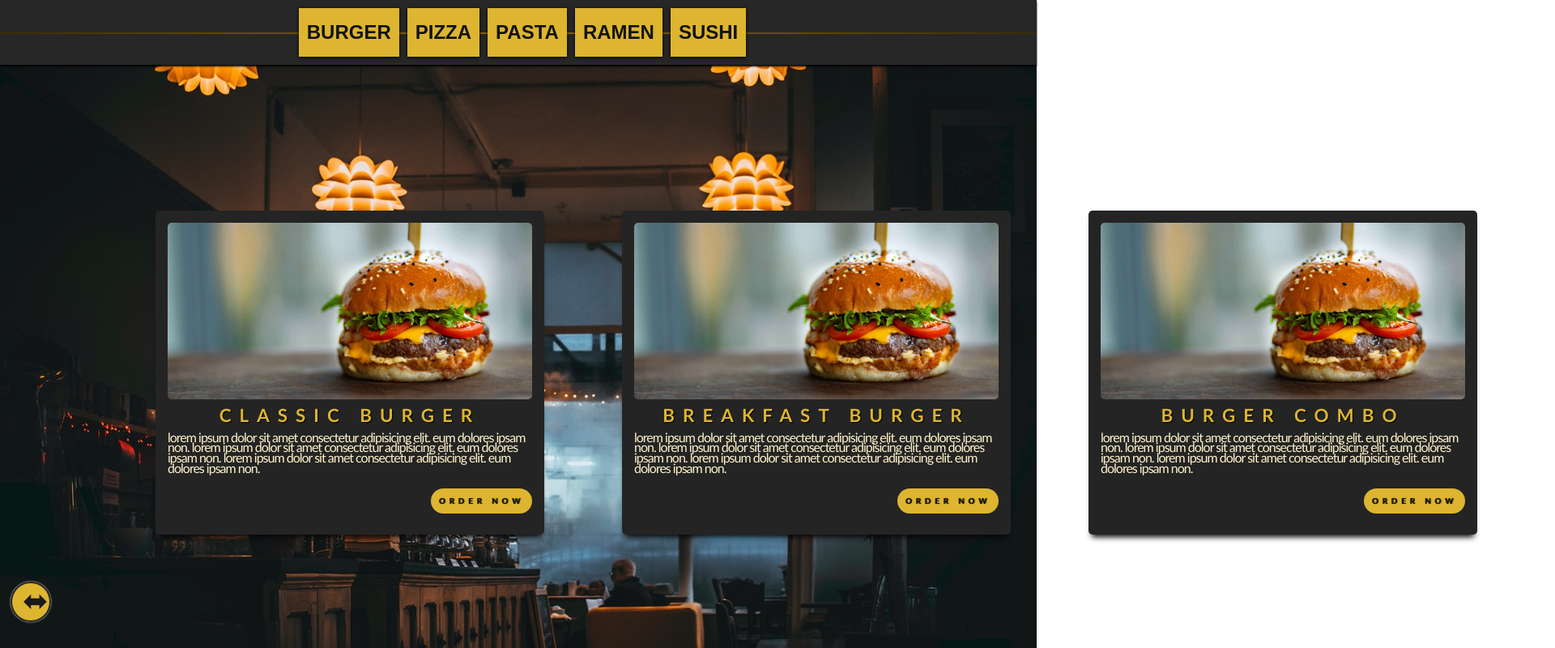
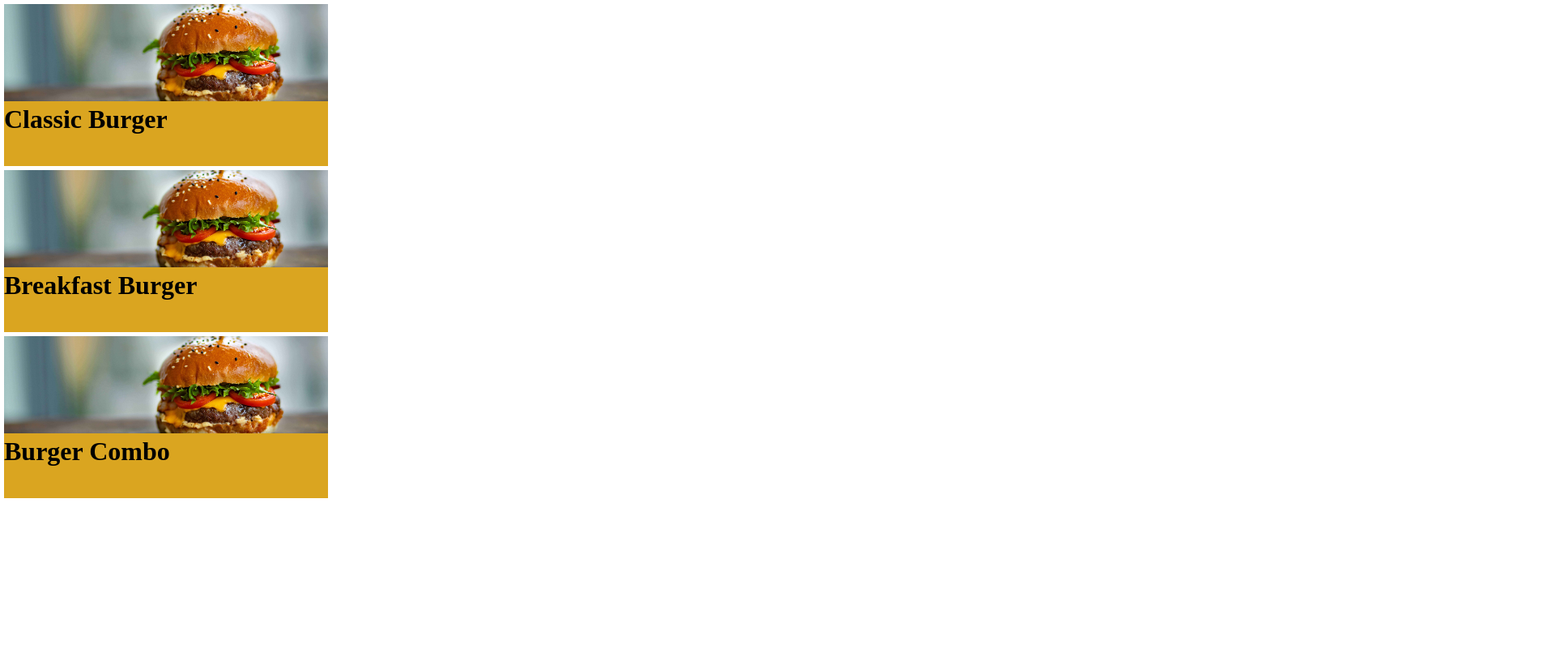
Before and after one commit to jazperbalatbat/Food-Menu-ReactJSpractice-, a React (Create React App) app: page / in a window 1280 px wide. Shown: the whole page at 81% size, 1920 px wide, since content can reach past the window. Built offline with nearby package versions, Linux system fonts and the light colour scheme.

Commit message:
change coding style to components

```diff
--- a/src/App.css
+++ b/src/App.css
@@ -5,285 +5,17 @@
           box-sizing: border-box;
 }
 
-/* width */
-::-webkit-scrollbar {
-  width: 0px;
-  height: 10px;
+.menu__card {
+  width: 400px;
+  height: 200px;
+  background: goldenrod;
+  margin: 5px;
 }
 
-/* Track */
-::-webkit-scrollbar-track {
-  background: #353535;
-}
-
-/* Handle */
-::-webkit-scrollbar-thumb {
-  background: #423600;
-}
-
-/* Handle on hover */
-::-webkit-scrollbar-thumb:hover {
-  background: #141414;
-}
-
-.body {
-  height: 100vh;
-  width: 150%;
-  background: url(/images/bg.jpg);
-  background-attachment: fixed;
-  background-size: cover;
-  font-family: 'Trebuchet MS', 'Lucida Sans Unicode', 'Lucida Grande', 'Lucida Sans', Arial, sans-serif;
-  position: relative;
-  display: -webkit-box;
-  display: -ms-flexbox;
-  display: flex;
-  overflow-x: hidden !important;
-}
-
-.body .scroll {
-  position: fixed;
-  bottom: 4%;
-  left: 1%;
-  text-decoration: none;
-  background: #ddb530;
-  height: 50px;
-  width: 50px;
-  border-radius: 50px;
-  border: solid 2px #252525;
-  -webkit-box-shadow: 0px 0px 2px white;
-          box-shadow: 0px 0px 2px white;
-  -webkit-transform: rotate(90deg);
-          transform: rotate(90deg);
-}
-
-.body .scroll span {
-  position: absolute;
-  font-size: 2.3rem;
-  left: 50%;
-  -webkit-transform: translate(-50%, -0.3rem);
-          transform: translate(-50%, -0.3rem);
-  color: #1a1a1a;
-}
-
-@-webkit-keyframes scroll {
-  0% {
-    bottom: 4%;
-  }
-  60% {
-    bottom: 3.5%;
-  }
-  100% {
-    bottom: 4%;
-  }
-}
-
-@keyframes scroll {
-  0% {
-    bottom: 4%;
-  }
-  60% {
-    bottom: 3.5%;
-  }
-  100% {
-    bottom: 4%;
-  }
-}
-
-.body .navBar {
-  background-color: #272727;
+.menu__card img {
   width: 100%;
-  height: 10%;
-  display: -webkit-box;
-  display: -ms-flexbox;
-  display: flex;
-  -webkit-box-pack: center;
-      -ms-flex-pack: center;
-          justify-content: center;
-  padding: 10px;
-  position: fixed;
-  z-index: 100;
-  -webkit-box-shadow: 0 2px 2px black;
-          box-shadow: 0 2px 2px black;
-}
-
-.body .navBar::after {
-  content: '';
-  position: absolute;
-  width: 100%;
-  height: 2px;
-  top: 50%;
-  background: -webkit-gradient(linear, left top, right top, from(#3b2c00), color-stop(#916c00), to(#3b2c00));
-  background: linear-gradient(to right, #3b2c00, #916c00, #3b2c00);
-  z-index: 0;
-}
-
-.body .navBar .navBtn {
-  border: none;
-  outline-width: 0;
-  color: #131313;
-  background: #ddb530;
-  padding: 10px;
-  text-transform: uppercase;
-  font-size: 1.5rem;
-  font-weight: bolder;
-  text-decoration: none;
-  margin: 0 0 0 10px;
-  z-index: 1;
-  -webkit-transition: 200ms ease-in-out;
-  transition: 200ms ease-in-out;
-  cursor: pointer;
-  -webkit-box-shadow: 0px 1px 4px black;
-          box-shadow: 0px 1px 4px black;
-}
-
-.body .navBar .navBtn:hover {
-  background: #ce7f17;
-  -webkit-animation: navbtn 350ms;
-          animation: navbtn 350ms;
-}
-
-@-webkit-keyframes navbtn {
-  0% {
-    -webkit-transform: scaleX(1);
-            transform: scaleX(1);
-  }
-  40% {
-    -webkit-transform: scaleX(1.1);
-            transform: scaleX(1.1);
-  }
-  70% {
-    -webkit-transform: scaleX(0.7);
-            transform: scaleX(0.7);
-  }
-  100% {
-    -webkit-transform: scaleX(1);
-            transform: scaleX(1);
-  }
-}
-
-@keyframes navbtn {
-  0% {
-    -webkit-transform: scaleX(1);
-            transform: scaleX(1);
-  }
-  40% {
-    -webkit-transform: scaleX(1.1);
-            transform: scaleX(1.1);
-  }
-  70% {
-    -webkit-transform: scaleX(0.7);
-            transform: scaleX(0.7);
-  }
-  100% {
-    -webkit-transform: scaleX(1);
-            transform: scaleX(1);
-  }
-}
-
-.body .menuCard {
-  width: 100%;
-  height: 100%;
-  display: -webkit-box;
-  display: -ms-flexbox;
-  display: flex;
-}
-
-.body .menuCard .menu-card {
-  background: #242424;
-  width: 25%;
-  height: 50%;
-  position: relative;
-  top: 40%;
-  left: 15%;
-  -webkit-transform: translate(-40%, -15%);
-          transform: translate(-40%, -15%);
-  padding: 15px;
-  border-radius: 5px;
-  text-align: right;
-  -webkit-box-shadow: 0px 7px 7px -4px #070707;
-          box-shadow: 0px 7px 7px -4px #070707;
-  margin-left: 5%;
-}
-
-.body .menuCard .menu-card .img-card {
-  border-radius: 5px;
-  width: 100%;
-  height: 59%;
-  overflow: hidden;
-}
-
-.body .menuCard .menu-card .img-card img {
-  width: 100%;
-  height: 100%;
+  height: 60%;
   -o-object-fit: cover;
      object-fit: cover;
 }
-
-@-webkit-keyframes burger {
-  0% {
-    -webkit-transform: scale(1);
-            transform: scale(1);
-  }
-  60% {
-    -webkit-transform: scale(1.1);
-            transform: scale(1.1);
-  }
-  100% {
-    -webkit-transform: scale(1);
-            transform: scale(1);
-  }
-}
-
-@keyframes burger {
-  0% {
-    -webkit-transform: scale(1);
-            transform: scale(1);
-  }
-  60% {
-    -webkit-transform: scale(1.1);
-            transform: scale(1.1);
-  }
-  100% {
-    -webkit-transform: scale(1);
-            transform: scale(1);
-  }
-}
-
-.body .menuCard .menu-card h1 {
-  color: #ddb530;
-  text-transform: uppercase;
-  letter-spacing: 10px;
-  font-size: 1.4rem;
-  line-height: 1.8;
-  text-shadow: 1px 1px 1px black;
-  text-align: center;
-}
-
-.body .menuCard .menu-card p {
-  text-align: left;
-  color: #fff3ca;
-  text-transform: lowercase;
-  letter-spacing: -1px;
-  font-size: 1rem;
-  line-height: .8;
-}
-
-.body .menuCard .menu-card a {
-  position: relative;
-  text-decoration: none;
-  padding: 10px;
-  text-transform: uppercase;
-  font-size: .6rem;
-  color: #131313;
-  background: #ddb530;
-  border-radius: 20px;
-  line-height: 7;
-  letter-spacing: 5px;
-  font-weight: bolder;
-  text-shadow: 1px 0 1px black;
-}
-
-.body .menuCard .menu-card a:hover {
-  background: #ce7f17;
-}
 /*# sourceMappingURL=App.css.map */
--- a/src/App.js
+++ b/src/App.js
@@ -2,6 +2,7 @@ import React, { Component } from 'react';
 import Menucard from './menu';
 import '../src/App.css'
 let mc = document.querySelectorAll(".burger");
+
 class App extends Component {
   state = {
     burger: [
@@ -24,34 +25,7 @@ class App extends Component {
   }
   render() {
     return (
-      <div className="body" >
-        <a href="" className="scroll" alt="scroll" title="scroll"><span>&#x2B0D;</span></a>
-        <div className="navBar">
-          <button className="navBtn">burger</button >
-          <button className="navBtn">pizza</button >
-          <button className="navBtn">pasta</button >
-          <button className="navBtn">ramen</button >
-          <button className="navBtn">sushi</button >
-        </div>
-        <div className="menuCard">
-          <Menucard path={this.state.burger[0].path} title={this.state.burger[0].title} />
-          <Menucard path={this.state.burger[1].path} title={this.state.burger[1].title} />
-          <Menucard path={this.state.burger[2].path} title={this.state.burger[2].title} />
-          {/* <Menucard path="/images/pasta/pasta1.jpg" title="White Pasta" />
-        <Menucard path="/images/pasta/pasta1.jpg" title="Tomato Pasta" />
-        <Menucard path="/images/pasta/pasta1.jpg" title="Bean Pasta" />
-        <Menucard path="/images/pizza/pizza1.jpg" title="Pepperoni Pizza" />
-        <Menucard path="/images/pizza/pizza1.jpg" title="Organic Pizza" />
-        <Menucard path="/images/pizza/pizza1.jpg" title="Olive pizza" />
-        <Menucard path="/images/ramen/ramen1.jpg" title="CharSiu Ramen" />
-        <Menucard path="/images/ramen/ramen1.jpg" title="Thai Ramen" />
-        <Menucard path="/images/ramen/ramen1.jpg" title="Sho Ramen" />
-        <Menucard path="/images/sushi/sushi1.jpg" title="Assorted Sushi" />
-        <Menucard path="/images/sushi/sushi1.jpg" title="Cabbage Siumai" />
-        <Menucard path="/images/sushi/sushi1.jpg" title="Salmon Sushi" /> */}
-
-        </div>
-      </div >
+      <Menucard className="sample" menu={this.state.burger} />
     );
   }
 }
--- a/src/menu.js
+++ b/src/menu.js
@@ -1,18 +1,32 @@
-import React from 'react';
+import React, { Component } from 'react';
 
-function Menucard({ path, title }) {
-    return (
-        <div className="menu-card">
-            <div className="img-card">
-                <img src={path}></img></div>
-            <h1>{title}</h1>
-            <p>Lorem ipsum dolor sit amet consectetur adipisicing elit. Eum dolores ipsam non.
-            Lorem ipsum dolor sit amet consectetur adipisicing elit. Eum dolores ipsam non.
-            Lorem ipsum dolor sit amet consectetur adipisicing elit. Eum dolores ipsam non.
-            </p>
-            <a href="">order now</a>
-        </div>
-    );
+
+class Menucard extends Component {
+    render() {
+        console.log(this.props.menu);
+        return this.props.menu.map((item) => (
+            <div key={item.id} className="menu__card">
+                <img src={item.path} />
+                <h1>{item.title}</h1>
+            </div>
+        ));
+
+    }
 }
 
+// function Menucard({ path, title }) {
+//     return (
+//         <div className="menu-card">
+//             <div className="img-card">
+//                 <img src={path}></img></div>
+//             <h1>{title}</h1>
+//             <p>Lorem ipsum dolor sit amet consectetur adipisicing elit. Eum dolores ipsam non.
+//             Lorem ipsum dolor sit amet consectetur adipisicing elit. Eum dolores ipsam non.
+//             Lorem ipsum dolor sit amet consectetur adipisicing elit. Eum dolores ipsam non.
+//             </p>
+//             <a href="">order now</a>
+//         </div>
+//     );
+// }
+
 export default Menucard;
```
Also changed, not shown: src/s.txt (added).
